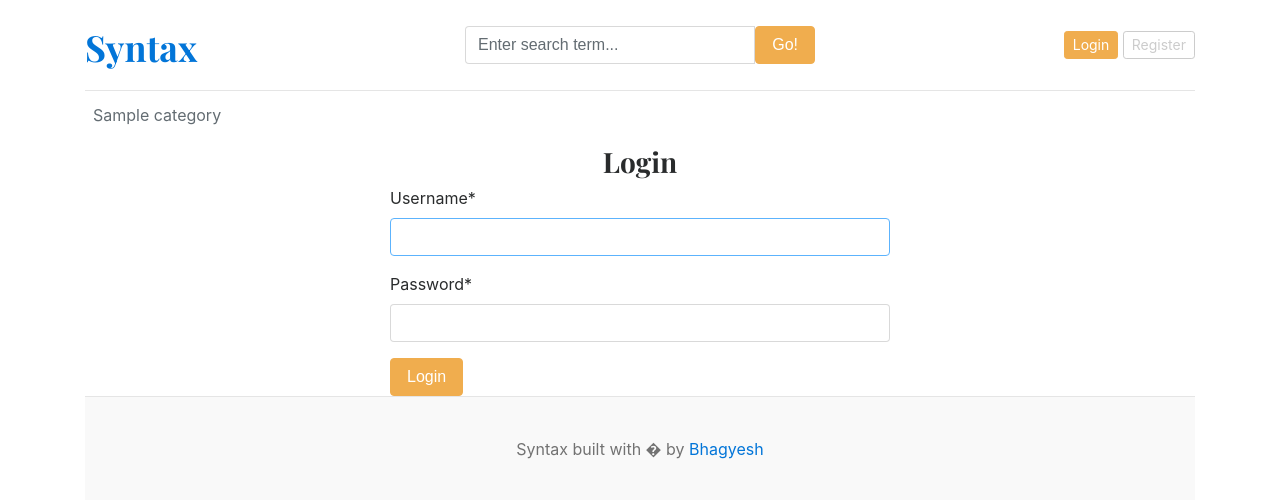
After one commit to bhagyesh-y/Syntax, a Django app: page /login/ in a window 1280 px wide. The commit adds this page. Shown: the top 500 px of the page. Run offline with Django 5.2, Linux system fonts and the light colour scheme; tables that the repository leaves empty hold one stand-in row (values such as "Sample post"); some libraries are stand-ins or nearby versions.

Commit message:
added login and logout functionality for existing user with the help of django auth

```diff
--- a/Syntax/urls.py
+++ b/Syntax/urls.py
@@ -27,10 +27,14 @@ urlpatterns = [
     path('',views.Home,name='home'),
     path('category/',include('blogs.urls')),
     path('blogs/<slug:slug>/', views.blogs,name='blogs' ),
-    # search endpoints
+    # Search endpoints
     path('blogs/search/', views.search,name="search"),
-    # register form endpoint
+    # Register form endpoint
     path('register/',views.register,name="register"),
+    # Login endpoint
+    path('login/',views.login , name='login'),
+    # Logout endpoint
+    path('logout/',views.logout,name='logout'),
 
 
 
--- a/blogs/views.py
+++ b/blogs/views.py
@@ -4,6 +4,8 @@ from testapp.models import About
 from .models import Category,Blog
 from django.db.models import Q
 from Syntax.forms import RegistrationForm
+from django.contrib.auth.forms import AuthenticationForm
+from django.contrib import auth
 
 
 def Home(request):
@@ -79,3 +81,29 @@ def register(request):
         'form':form,
     }
     return render (request,'register.html',context)
+
+#  view function for login
+def login(request):
+    if request.method == "POST":
+        form = AuthenticationForm(request,request.POST)
+        if form.is_valid():
+            username = form.cleaned_data['username']
+            password = form.cleaned_data['password']
+
+            user = auth.authenticate(username=username,password=password)
+            if user is not None:
+                auth.login(request,user)
+            return redirect ('home')
+
+    form = AuthenticationForm()
+    context={
+        'form':form,
+
+    }
+    return render (request, 'login.html',context)
+
+
+# View function for logout
+def logout(request):
+    auth.logout(request)
+    return redirect ('home')
--- a/templates/base.html
+++ b/templates/base.html
@@ -1,5 +1,4 @@
 <!-- Header Part -->
-
 {% load static %}
 <!DOCTYPE html>
 <html lang="en">
@@ -32,8 +31,14 @@
                     </form>
                 </div>
                 <div class="col-4 d-flex justify-content-end align-items-center">
-                    <a class="btn btn-sm btn-warning" href="#">Login</a> &nbsp;
+                    {% if not user.is_authenticated %}
+                    <a class="btn btn-sm btn-warning" href="{% url 'login' %}">Login</a> &nbsp;
                     <a class="btn btn-sm btn-outline-secondary" href="{% url 'register' %}">Register</a>
+                    {% else %}
+                    <span> You are logged as {{user}} </span>
+                    &emsp;
+                    <span class="btn btn-warning"><a href="{% url 'logout' %}">Logout</a></span>
+                    {% endif%}
                 </div>
             </div>
         </header>
--- /dev/null
+++ b/templates/login.html
@@ -0,0 +1,15 @@
+{% extends 'base.html' %}
+
+
+{% block content %}
+{% load crispy_forms_tags %}
+<h3 class="text-center">Login</h3>
+<form action="{% url 'login' %}" method="POST" style="width:500px; margin:auto;">
+    {% csrf_token %}
+    {{form | crispy }}
+    <button type="submit" class="btn btn-warning">Login</button>
+
+</form>
+
+
+{% endblock %}
```
